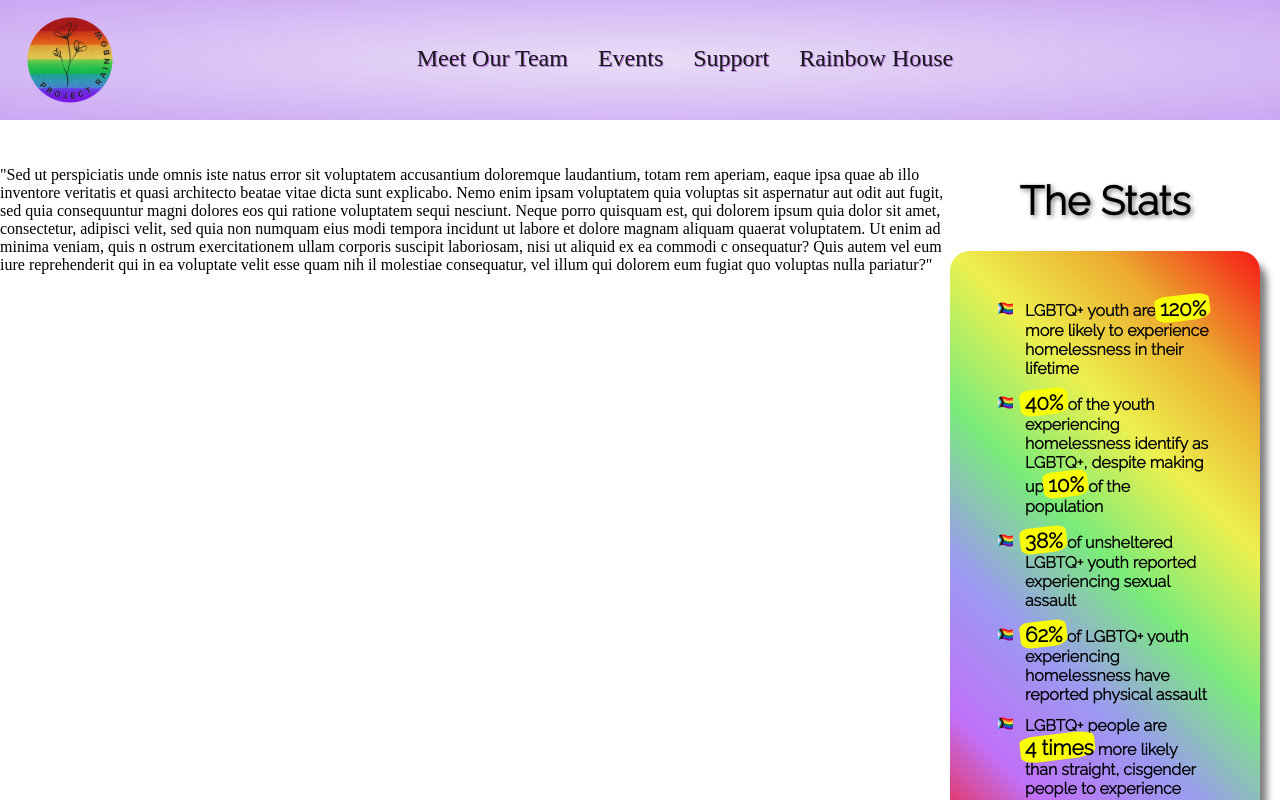
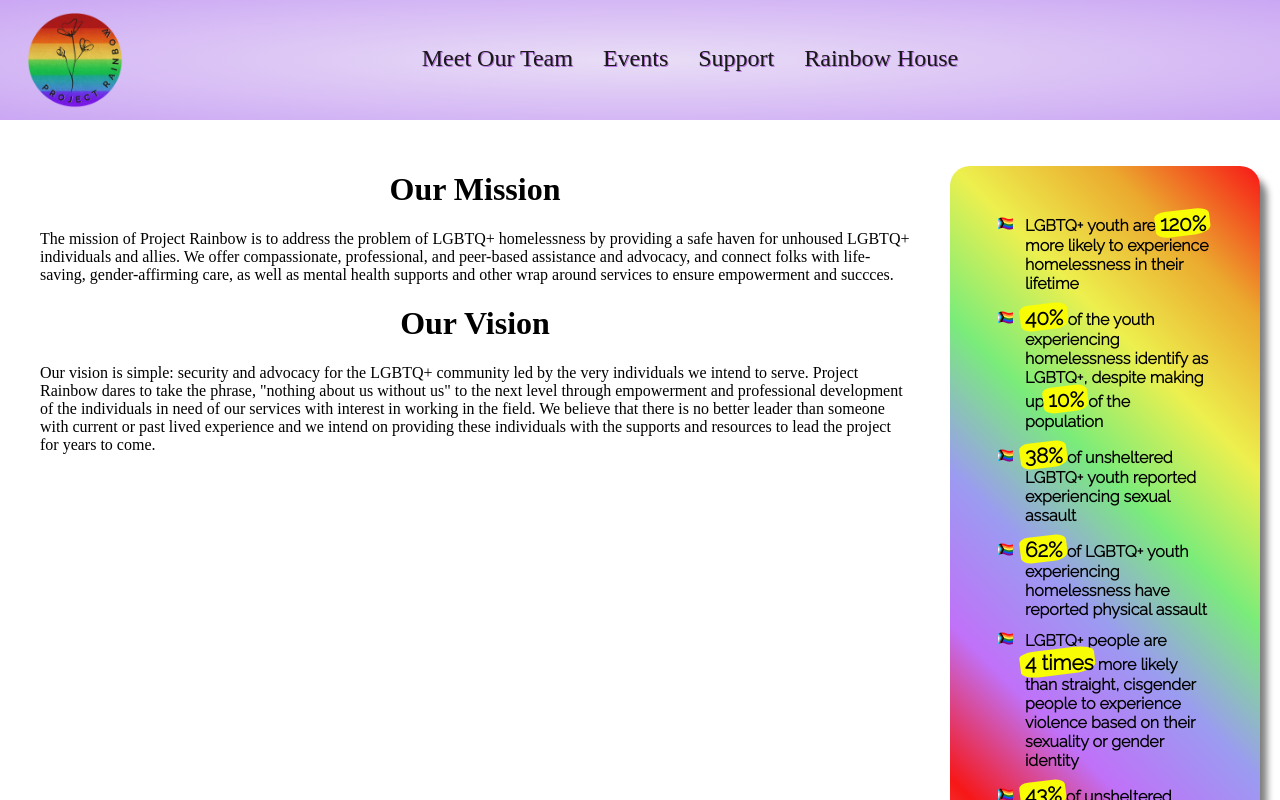
Before and after one commit to kjirles13/rainbow-project, a Next.js app: page / in a window 1280 px wide. Shown: the top 800 px of the page. Built offline with nearby package versions, Linux system fonts and the light colour scheme; a web font is replaced by a local one.

Commit message:
Add content for Vision and Mission on home page

```diff
--- a/src/components/sidebar.tsx
+++ b/src/components/sidebar.tsx
@@ -8,7 +8,7 @@ export default function Sidebar() {
                 <link rel="preconnect" href="https://fonts.gstatic.com" crossOrigin='' />
                 <link href="https://fonts.googleapis.com/css2?family=Fuzzy+Bubbles&family=Raleway:wght@300&display=swap" rel="stylesheet" />
             </head>
-            <h1 className={styles["stats-title"]}>The Stats</h1>
+            {/* <h1 className={styles["stats-title"]}>The Stats</h1> */}
             <div className={styles.container}>
                 <div className={styles["stats-container"]}>
                 <ul className={styles["stats-list"]}>
--- a/src/pages/index.tsx
+++ b/src/pages/index.tsx
@@ -6,17 +6,22 @@ export default function Home() {
   return (
     <div className={styles.container}>
       <div className={styles["main"]}>
-        <p className={styles.profile}>"Sed ut perspiciatis unde omnis iste natus error sit voluptatem accusantium
-          doloremque laudantium, totam rem aperiam, eaque ipsa quae ab illo inventore veritatis
-          et quasi architecto beatae vitae dicta sunt explicabo. Nemo enim ipsam voluptatem quia
-          voluptas sit aspernatur aut odit aut fugit, sed quia consequuntur magni dolores eos qui
-          ratione voluptatem sequi nesciunt. Neque porro quisquam est, qui dolorem ipsum quia dolor
-          sit amet, consectetur, adipisci velit, sed quia non numquam eius modi tempora incidunt
-          ut labore et dolore magnam aliquam quaerat voluptatem. Ut enim ad minima veniam, quis n
-          ostrum exercitationem ullam corporis suscipit laboriosam, nisi ut aliquid ex ea commodi c
-          onsequatur? Quis autem vel eum iure reprehenderit qui in ea voluptate velit esse quam nih
-          il molestiae consequatur, vel illum qui dolorem eum fugiat quo voluptas nulla pariatur?"</p>
+        <div className={styles.mission}>
+        <h1 className={styles["mission-title"]}>Our Mission</h1>
+          <p className={styles["mission-body"]}>The mission of Project Rainbow is to address the problem of LGBTQ+ homelessness by
+          providing a safe haven for unhoused LGBTQ+ individuals and allies. We offer
+          compassionate, professional, and peer-based assistance and advocacy, and connect folks
+          with life-saving, gender-affirming care, as well as mental health supports and other wrap around services to ensure empowerment and succces.</p>
+        </div>
+        <div className={styles.vision}>
+        <h1 className={styles["vision-title"]}>Our Vision</h1>
+          <p className={styles["vision-body"]}>Our vision is simple: security and advocacy for the LGBTQ+ community led by the very individuals we intend to serve.
+          Project Rainbow dares to take the phrase, "nothing about us without us" to the next level through empowerment and professional development
+          of the individuals in need of our services with interest in working in the field. We believe that there is no better leader than someone with current or
+          past lived experience and we intend on providing these individuals with the supports and resources to lead the project for years to come.</p>
+        </div>
       </div>
+
       <div className={styles.sidebar}>
         <Sidebar></Sidebar>
       </div>
--- a/src/styles/Home.module.css
+++ b/src/styles/Home.module.css
@@ -3,12 +3,22 @@
     flex-direction: row;
 }
 
+.main {
+    padding: 0px 40px 10px 40px;
+}
+
 .sidebar {
-    grid-area: sidebar;
-    width: 100%;
-    height: 100%;
+    justify-content: end;
     margin-right: 20px;
     margin-bottom: 10px;
+}
+
+.mission-title {
+    text-align: center;
+}
+
+.vision-title {
+    text-align: center;
 }
 
 @media only screen and (max-width: 640px) {
--- a/src/styles/NavBar.module.css
+++ b/src/styles/NavBar.module.css
@@ -8,6 +8,7 @@
     position: fixed;
     background-image: radial-gradient(rgb(231, 218, 245), rgb(198, 158, 243));
     opacity: 0.9;
+    z-index: 1;
 }
 
 .nav-pages {
@@ -32,9 +33,9 @@
 }
 
 .logo {
-    width: 100px;
-    height: 100px;
-    margin-top: 10px;
+    width: 110px;
+    height: 110px;
+    margin-top: 5px;
     padding-left: 20px;
 }
 
--- a/src/styles/Sidebar.module.css
+++ b/src/styles/Sidebar.module.css
@@ -1,5 +1,4 @@
 .container {
-    /* background-image: url('../public/rainbow-banner-vertical.png'); */
     background: linear-gradient(45deg, rgb(236, 129, 129), rgb(247, 23, 23), rgb(192, 113, 248), rgb(155, 155, 241), rgb(122, 236, 122), rgb(237, 240, 78), rgb(235, 169, 46), rgb(247, 23, 23));
     box-shadow: 7px 10px 7px grey;
     background-size: cover;
@@ -8,15 +7,8 @@
     font-size: 01rem;
     font-weight: bold;
     width: 310px;
+    margin-bottom: 20px;
 }
-
-/* .stats-container {
-    background-color: aliceblue;
-    max-width: 210px;
-    margin: auto;
-    margin-top: 20px;
-    margin-bottom: 20px;
-} */
 
 .stats-title {
     text-align: center;
@@ -34,14 +26,6 @@
 
 }
 
-/* .container span {
-    color: rgb(255, 255, 255);
-    background-color: red;
-    border-radius: 20px;
-    font-size: 1.3rem;
-    font-weight: bold;
-} */
-
 .highlight-container, .highlight {
     position: relative;
     font-size: 1.3rem;
@@ -50,6 +34,7 @@
   .highlight-container {
     display: inline-block;
   }
+
   .highlight-container:before {
     content: " ";
     display: block;
```
